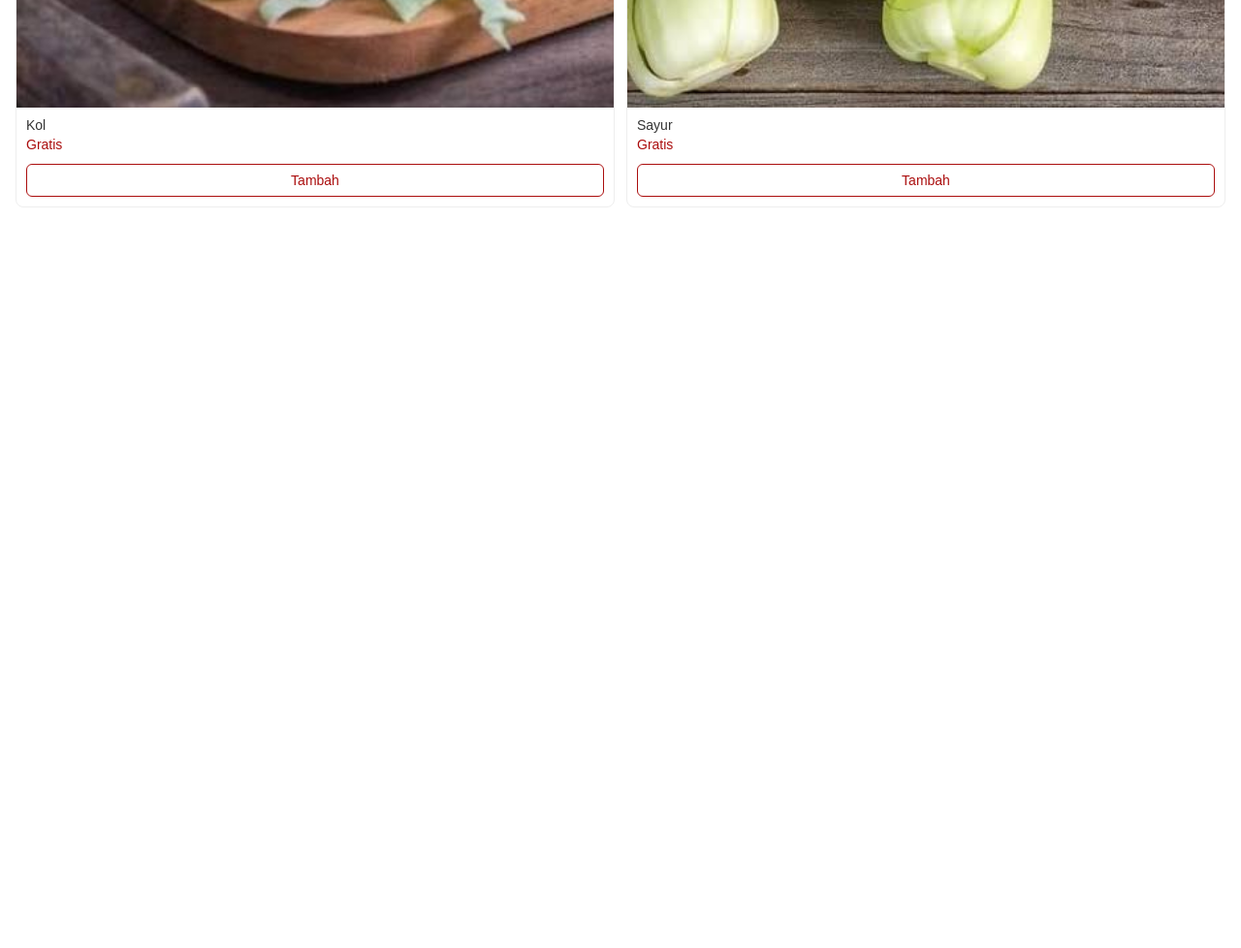
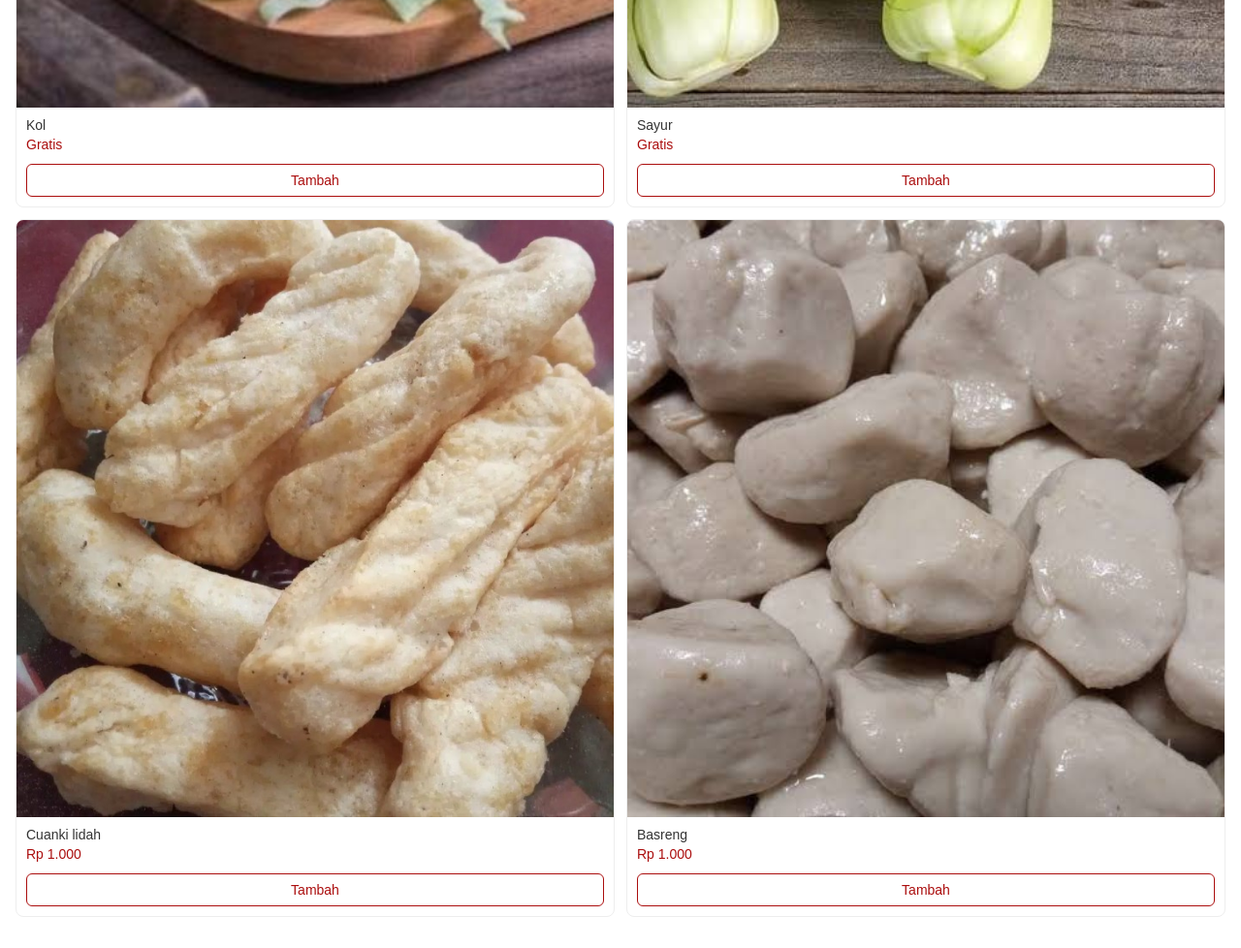
Before and after one commit to esapermana19/warung-seblak, a plain HTML site: page index.html in a window 1280 px wide. Shown: the part 9306-10284 px from the top of the page at 97% size. Before the commit the page ends 9606 px from the top, so only its background shows below. Drawn offline with Linux system fonts and the light colour scheme.

Commit message:
tambah menu

```diff
--- a/index.html
+++ b/index.html
@@ -410,6 +410,8 @@
             { id: 's24', category: 'seblak', name: 'Sosis', price: 2000, img: 'img/s18_sosis.jpg' },
             { id: 's25', category: 'seblak', name: 'Kol', price: 0, img: 'img/s24_kol.jpg' },
             { id: 's26', category: 'seblak', name: 'Sayur', price: 0, img: 'img/s18_sayur.jpg' },
+            { id: 's27', category: 'seblak', name: 'Cuanki lidah', price: 1000, img: 'img/s25_cuanki_lidah.jpg' },
+            { id: 's28', category: 'seblak', name: 'Basreng', price: 1000, img: 'img/s26_basreng.jpg' },
 
             { id: 'm1', category: 'minuman', name: 'Es Nutrisari', price: 3000, img: 'img/m1_nutrisari.jpg' },
             { id: 'm2', category: 'minuman', name: 'Es teh', price: 3000, img: 'img/m2_esteh.jpg' },
```
Also changed, not shown: img/s25_cuanki_lidah.jpg (added), img/s26_basreng.jpg (added).
